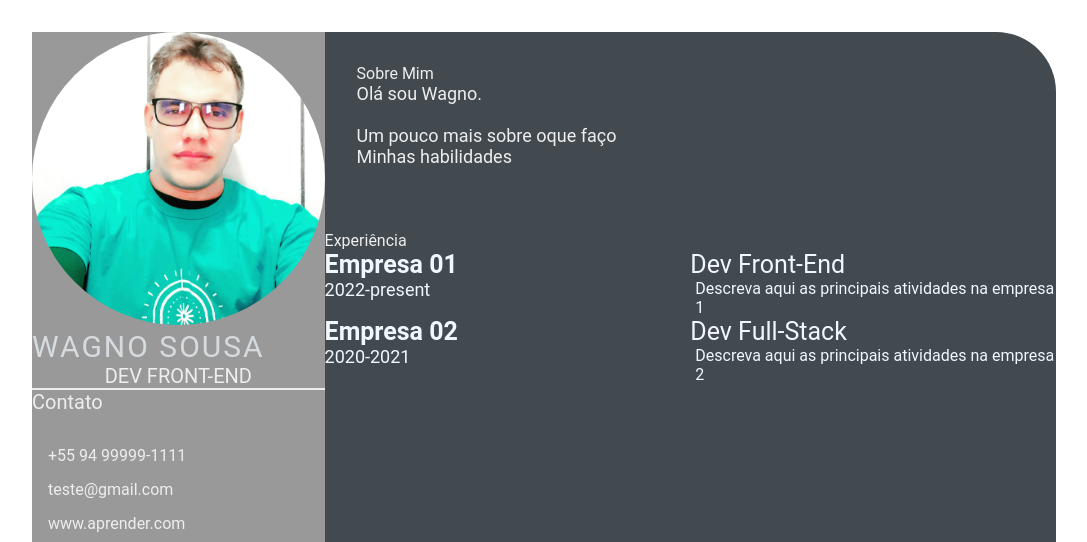
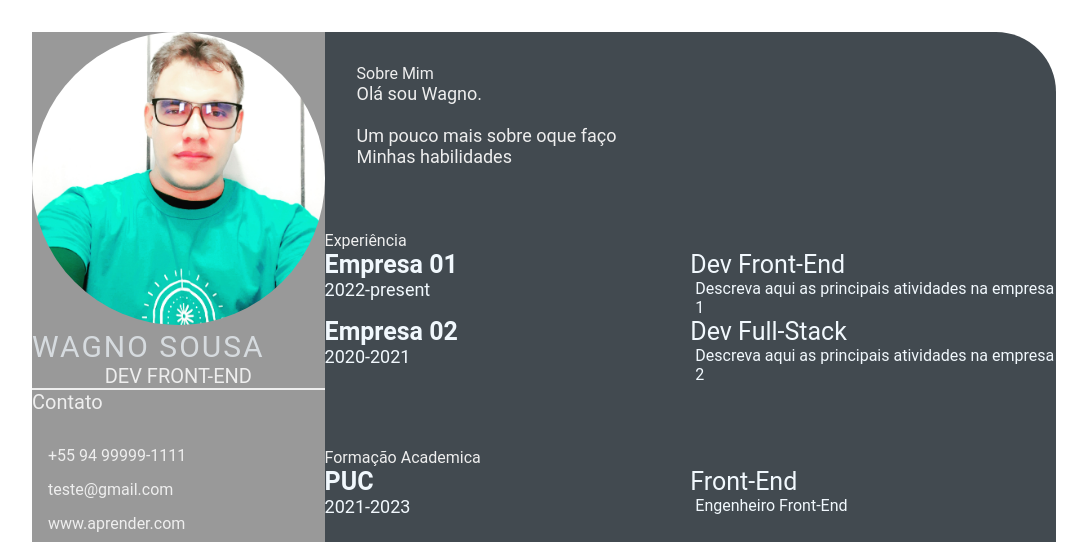
Before and after one commit to wsousa09/wsousa09.github.io, a plain HTML site: page index.html in a window 1280 px wide. Shown: the top 542 px of the page, without its empty margins (96-1183 px from the left). Drawn offline with Linux system fonts and the light colour scheme.

Commit message:
index.html (#5)
Co-authored-by: wsousa-dev <w.sousa1395@gmail.com>

```diff
--- a/index.html
+++ b/index.html
@@ -75,6 +75,20 @@
                             </div>
 
                     </section>
+                        <section class="education gap">
+                            <div class="right-title">Formação Academica</div>                            <div class="education-contents">
+                            <div class="education-left">
+                                <p class="education-school-name">PUC</p>
+                                <p class="educationp-time-period">2021-2023</p>
+                            </div>
+                            <div class="education-right">
+                                <p class="education-subject">Front-End</p>
+                                <p class="education-desc">
+                                    Engenheiro Front-End
+                                </p>
+                            </div>
+                            </div>
+                        </section>
 
                 </section>
            </main>
```
